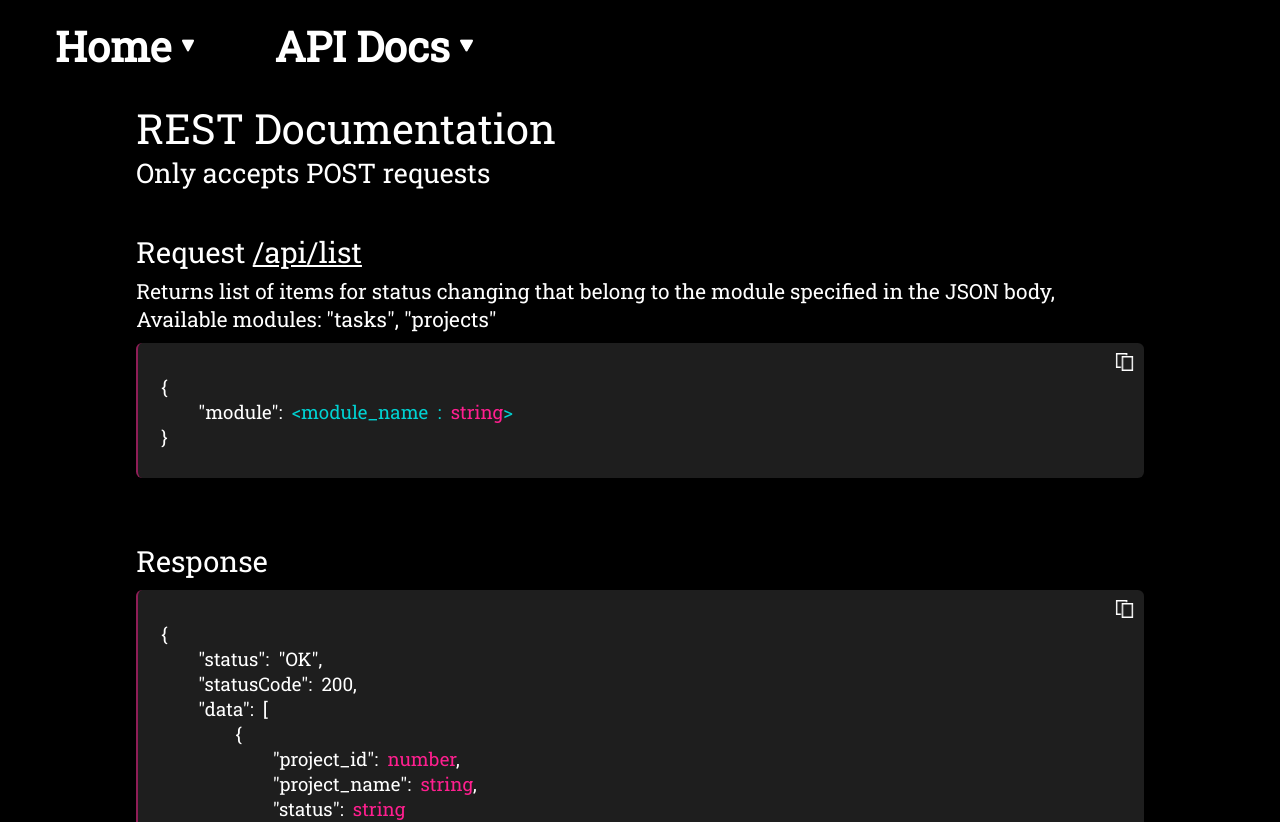
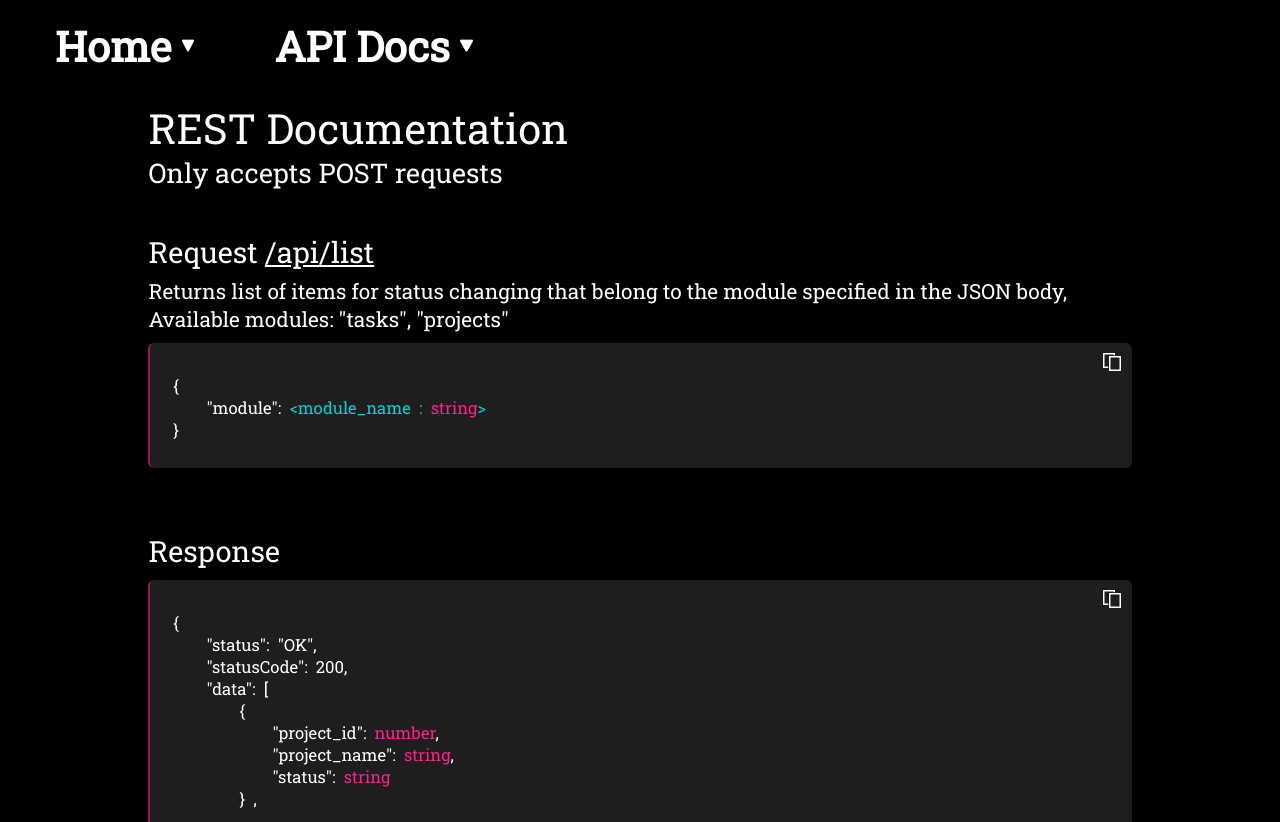
Before and after one commit to Konseyy/portfolio, a Next.js app: page /docs in a window 1280 px wide. Shown: the top 822 px of the page. Built offline with nearby package versions, Linux system fonts and the light colour scheme.

Commit message:
make text blocks smaller

```diff
--- a/components/TextBlock.module.scss
+++ b/components/TextBlock.module.scss
@@ -19,7 +19,7 @@
 .textBlockContainer {
 	position: relative;
 	margin-top: .5em;
-	padding: 1.4em 1.1em;
+	padding: 1.3em 1.1em;
 	background-color: rgb(30, 30, 30);
 	border-radius: .3em;
 	border-left: .1em solid rgba(lib.$neon_values, 0.5);
@@ -27,7 +27,7 @@
 
 .textBlock {
 	max-width: 100%;
-	font-size: .9em;
+	font-size: .8em;
 	display: inline-flex;
 	flex-direction: column;
 	overflow-x: auto;
```
